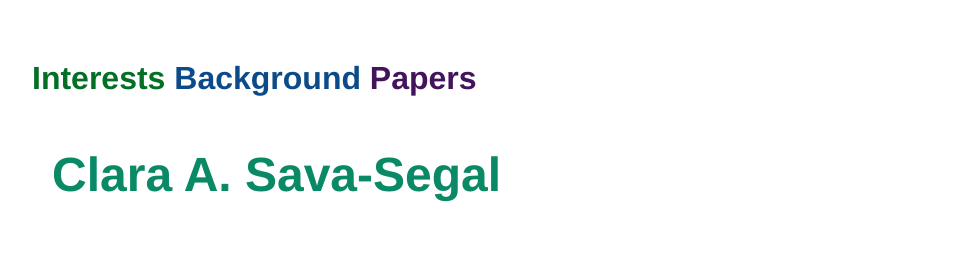
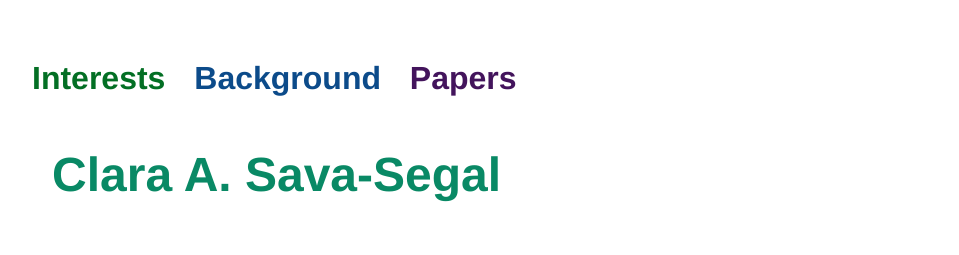
Before and after one commit to csavasegal/csavasegal.github.io, a Jekyll site: the page built from index.html, in a window 1280 px wide. Shown: the top 255 px of the page, without its empty margins (160-1119 px from the left). Built offline with Jekyll 4.4.1, drawn with Linux system fonts in a browser that asks for light colours.

Commit message:
Add files via upload

```diff
--- a/_layouts/default.html
+++ b/_layouts/default.html
@@ -13,9 +13,12 @@
                     <!-- <a href="#background" style="font-size: 20px; text-decoration: none">Relevant background</a>
                     <a href="#researchint" style="font-size: 20px; text-decoration: none">Research interests</a>
                  -->
-                 <a href="#researchint"> <span style="color:rgb(3, 111, 36)"></spanstyle>Interests</span></a>
-                   <a href="#background"> <span style="color:rgb(12, 75, 138)"></spanstyle>Background</span></a>
-                   <a href="#preprints"> <span style="color:rgb(67, 20, 92)"></spanstyle>Papers</span></a>
+                 <ul>
+                    <li> <a href="#researchint"> <span style="color:rgb(3, 111, 36)"></spanstyle>Interests</span></a></li>
+                    <li><a href="#background"> <span style="color:rgb(12, 75, 138)"></spanstyle>Background</span></a></li>
+                    <li><a href="#preprints"> <span style="color:rgb(67, 20, 92)"></spanstyle>Papers</span></a></li>
+
+                 </ul>
 
 
 
```
